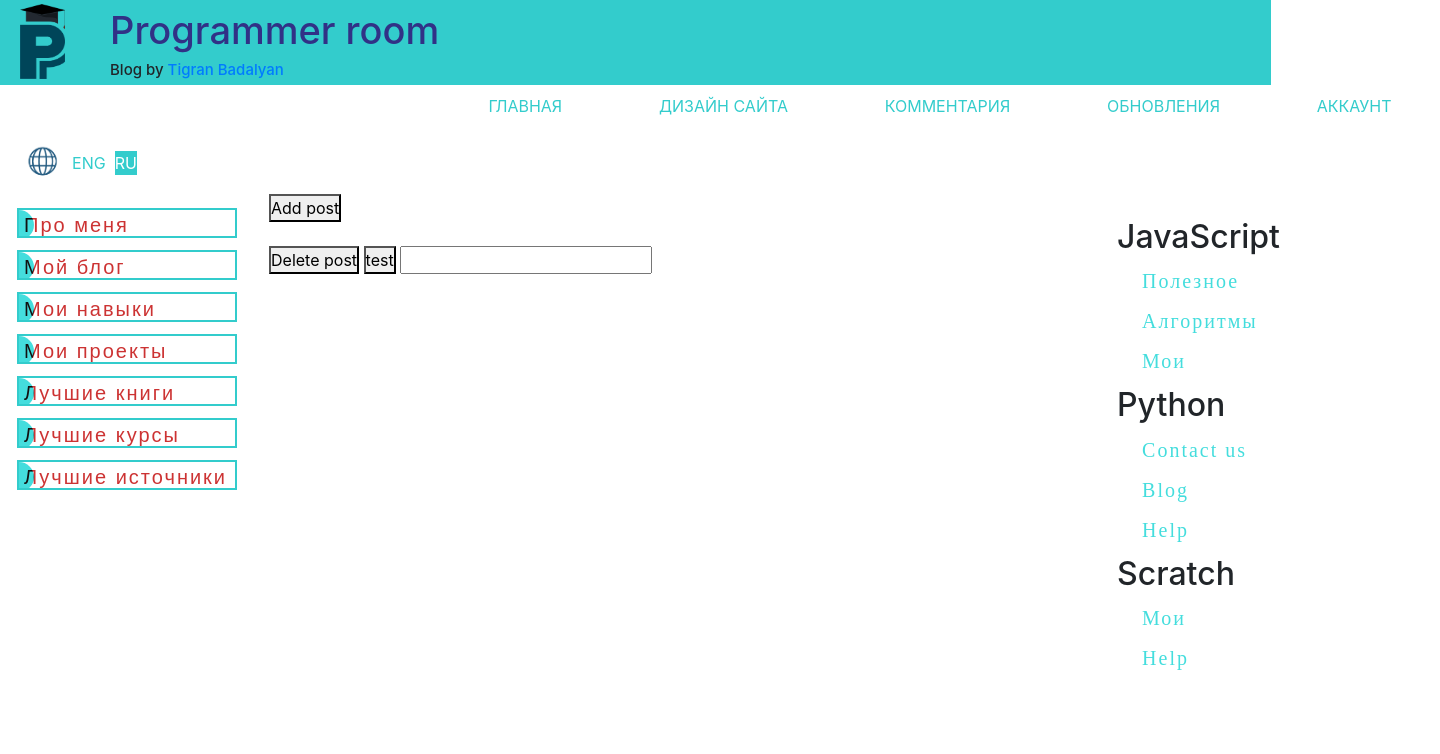
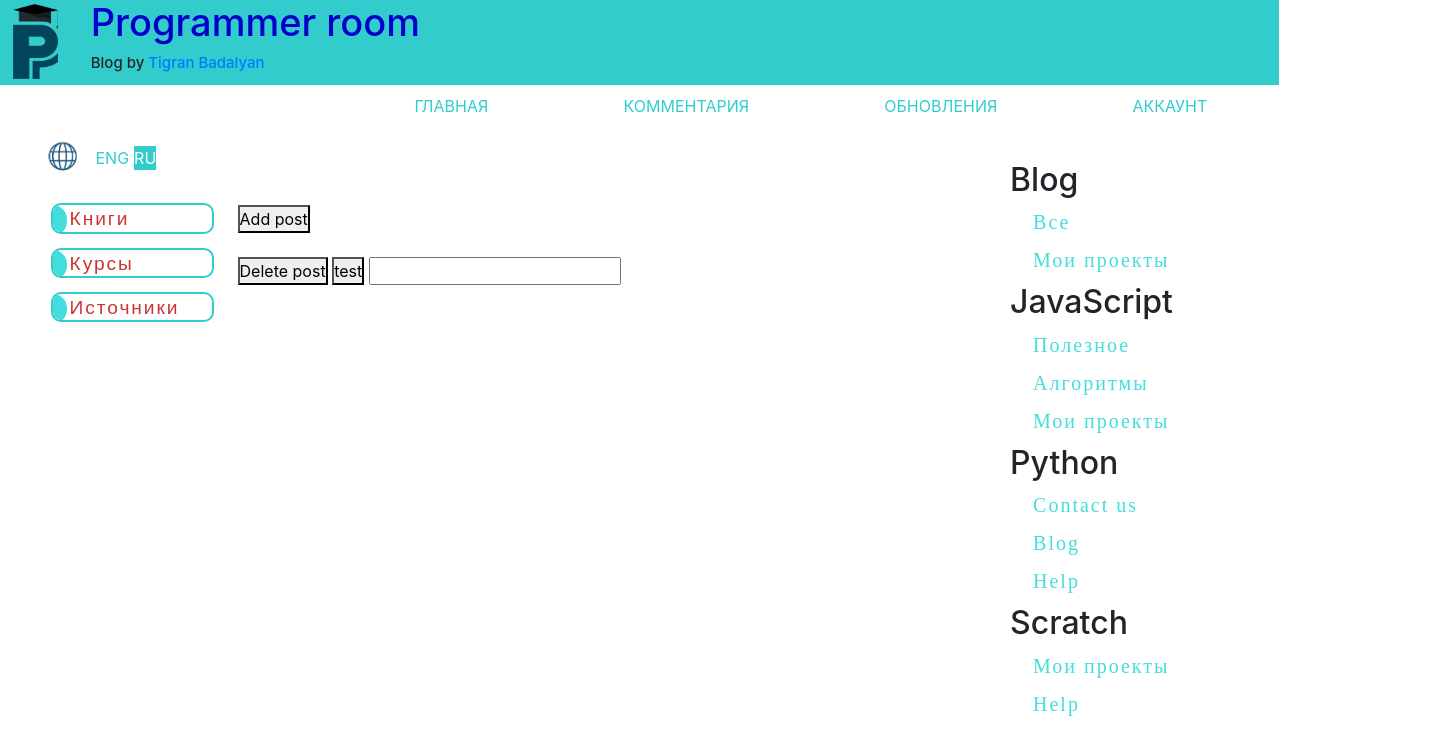
Before and after one commit to armTIGRAN/Programmer-room-, a website: page public/index.html in a window 1280 px wide. Shown: the whole page, 1440 px wide, since content can reach past the window. Drawn offline with nearby package versions, Linux system fonts and the light colour scheme; no server answers.

Commit message:
upgrade 2

```diff
--- a/public/content.js
+++ b/public/content.js
@@ -1,6 +1,5 @@
 //TOP MENU
 localStorage["language"]=="eng" ? document.getElementById("Home").innerHTML="Home" : document.getElementById("Home").innerHTML="Главная";
-localStorage["language"]=="eng" ? document.getElementById("SiteDesign").innerHTML="Site Design" : document.getElementById("SiteDesign").innerHTML="Дизайн сайта";
 localStorage["language"]=="eng" ? document.getElementById("Comments").innerHTML="Comments" : document.getElementById("Comments").innerHTML="Комментария";
 localStorage["language"]=="eng" ? document.getElementById("Updates").innerHTML="Updates" : document.getElementById("Updates").innerHTML="Обновления";
 localStorage["language"]=="eng" ? document.getElementById("Account").innerHTML="Account" : document.getElementById("Account").innerHTML="Аккаунт";
@@ -10,16 +9,15 @@ if(localStorage["account"]!="undefined") document.getElementById("Account").inne
 
 
 //LEFT MENU
-localStorage["language"]=="eng" ? document.getElementById("About").innerHTML="About me" : document.getElementById("About").innerHTML="Про меня";
-localStorage["language"]=="eng" ? document.getElementById("Blog").innerHTML="My Blog" : document.getElementById("Blog").innerHTML="Мой блог";
-localStorage["language"]=="eng" ? document.getElementById("Skills").innerHTML="My skills" : document.getElementById("Skills").innerHTML="Мои навыки";
-localStorage["language"]=="eng" ? document.getElementById("Projects").innerHTML="My projects" : document.getElementById("Projects").innerHTML="Мои проекты";
-localStorage["language"]=="eng" ? document.getElementById("Books").innerHTML="Best books" : document.getElementById("Books").innerHTML="Лучшие книги";
-localStorage["language"]=="eng" ? document.getElementById("Courses").innerHTML="Best courses" : document.getElementById("Courses").innerHTML="Лучшие курсы";
-localStorage["language"]=="eng" ? document.getElementById("Sources").innerHTML="Best sources" : document.getElementById("Sources").innerHTML="Лучшие источники";
+localStorage["language"]=="eng" ? document.getElementById("Books").innerHTML="Books" : document.getElementById("Books").innerHTML="Книги";
+localStorage["language"]=="eng" ? document.getElementById("Courses").innerHTML="Courses" : document.getElementById("Courses").innerHTML="Курсы";
+localStorage["language"]=="eng" ? document.getElementById("Sources").innerHTML="Sources" : document.getElementById("Sources").innerHTML="Источники";
 
 
-//RIGHT MENU
+                                                    //RIGHT MENU//
+//Blog
+localStorage["language"]=="eng" ? document.getElementById("All").innerHTML="All" : document.getElementById("All").innerHTML="Все";
+localStorage["language"]=="eng" ? document.getElementById("Projects").innerHTML="My Projects" : document.getElementById("Projects").innerHTML="Мои проекты";
 
 //Javascript
 localStorage["language"]=="eng" ? document.getElementById("Useful").innerHTML="Useful" : document.getElementById("Useful").innerHTML="Полезное";
--- a/public/index.html
+++ b/public/index.html
@@ -15,44 +15,42 @@
     </head>
 
     <body>
-        <header>
+        <div id="wrapper">
+        <div id="header">
             <div  class="logo"  >
                 <img style="width: 45px; height: 75px; margin-top: 4px; margin-left:30px;" src="images/logo.png" >
             </div>
 
             <hgroup class="siteName">
-                <h2 style="color:rgb(49, 49, 134)">Programmer room</h2>
+                <!-- <h2 style="color:rgb(49, 49, 134)">Programmer room</h2> -->
+                <h2 style="color:rgb(0, 0, 204)">Programmer room</h2>
                 <h3> Blog by <a href=""> <spans style="margin-left: 5px;">Tigran Badalyan</span>  </a> </h3>
             </hgroup>
-        </header>
+        </div >
 
-        <div class="menuHeader" >
-            <ul>
-                <li id="Home"></li>
-                <!-- <li  onclick="contacts()" id="contacts"></li> -->
-                <li id="SiteDesign"></li>
-                <li id="Comments"></li>
-                <li id="Updates"></li>
-                <li  onclick="login()" id="Account"></li>
-            </ul>
-        </div>
+
+        <ul class="menuHeader">
+            <li id="free"></li>
+            <li onclick="Home()" id="Home"></li>
+             <!-- <li  onclick="contacts()" id="contacts"></li> -->
+            <li onclick="Comments()" id="Comments"></li>
+            <li onclick="Updates()" id="Updates"></li>
+            <li onclick="login()" id="Account"></li>
+        </ul>
+
 
         <div class="body">
             <aside class="leftMenu">
                 <div class="language">
-                    <ul>
-                        <img style="width: 50px; margin-left:8px;" src="images/language.png" >
+                   <img style="width: 50px; height:50px; margin-bottom:15px;" src="images/language.png" >
+                        <ul>
                         <li style=" margin-left:-11x " Id="eng">Eng</li>
-                        <li  style=" margin-left:5px " Id="ru">Ru</liclass="eng">
+                        <li class="eng" style=" margin-left:5px " Id="ru">Ru</li>
                     </ul>
                 </div>
 
                 <nav style="margin-top: -8px" >
                     <ul>
-                        <li><span id="About"></span></li>
-                        <li><span id="Blog"></span></li>
-                        <li><span id="Skills"></span></li>
-                        <li><span id="Projects"></span></li>
                         <li onclick="Books()"><span id="Books"></span></li>
                         <li onclick="Courses()"><span id="Courses"></span></li>
                         <li onclick="Sources()"><span id="Sources"></span></li>
@@ -76,15 +74,18 @@
             <aside class="rightMenu">
                 <br> <br>
                     <ul>
-                        <h2 style="padding-left: -50px;">JavaScript</h2>
+                        <h2>Blog</h2>
+                        <li id="All"></li>
+                        <li id="Projects"></li>
+                        <h2> JavaScript</h2>
                         <li id="Useful"></li>
                         <li id="Algorithms"></li>
                         <li id="JSProjects"></li>
-                        <h2 style="padding-left: -50px;">Python</h2>
+                        <h2>Python</h2>
                         <li>Contact us</li>
                         <li>Blog</li>
                         <li>Help</li>
-                        <h2 style="padding-left: -50px;">Scratch</h2>
+                        <h2 >Scratch</h2>
                         <li id="ScrProjects"></li>
                         <li>Help</li>
                     </ul>
--- a/public/login.js
+++ b/public/login.js
@@ -1,4 +1,4 @@
-let accounts;
+// let accounts;
 
 if(!localStorage.getItem("account")){
 	localStorage.setItem("account", "undefined");
--- a/public/style.css
+++ b/public/style.css
@@ -5,18 +5,54 @@
   margin-left: -5px;
 }
 
-header, section, footer, aside, nav, article, figure, figcaption, hgroup{
+section, footer, aside, nav, article, figure, figcaption, hgroup{
   display: block;
 }
 
 body{
   text-align: center;
+  width:100%;
+
+  display: -moz-box;
+  display: -webkit-box;
+
+  -moz-box-pack: center;
+  -webkit-box-pack: center;
+  -ms-box-pack: center;
+  -o-box-pack: center;
 }
 
-header{
-  width:99.7%;
+#wrapper{
+  max-width:100%;
+
+  display: -moz-box;
+  display: -webkit-box;
+
+  -moz-box-orient: vertical;
+  -webkit-box-orient: vertical;
+  -ms-box-orient: vertical;
+  -o-box-orient: vertical;
+
+  -moz-box-flex: 1;
+  -webkit-box-flex: 1;
+  -ms-box-orient: vertical;
+  -o-box-orient: vertical;
+}
+
+#header{
+  width:100.5%;
   height:85px;
   background-color: rgb(51, 204, 204);
+
+  display: -moz-box;
+  display: -webkit-box;
+  display: -ms-box;
+  display: -o-box;
+
+  -moz-box-orient: horizontal;
+  -webkit-box-orient: horizontal;
+  -ms-box-orient: horizontal;
+  -o-box-orient: horizontal;
 }
 
 .menu{
@@ -24,14 +60,8 @@ header{
   width:100%;
 }
 
-.logo{
-  display:table-cell;
-}
 .siteName{
-  display:table-cell;
-  padding-left: 50px;
-  /* margin-top: -10px; */
-  /* padding-top:-20px ; */
+  padding-left: 2.7em;
 }
 .siteName h2{
   font-size: 38px;
@@ -41,79 +71,145 @@ header{
 }
 
 .body{
+  display: -moz-box;
+  display: -webkit-box;
+
+  -moz-box-orient: horizontal;
+  -webkit-box-orient: horizontal;
+  -ms-box-orient: horizontal;
+  -o-box-orient: horizontal;
+
   margin-top: -30px;
+  margin-left: 40px;
 }
 
-.menuHeader ul{
-  margin-left: 450px;
-  display: flex;
-  width: 80%;
-  max-width: 1000px;
-  justify-content: space-between;
+.menuHeader{
+  display: -moz-box;
+  display: -webkit-box;
+
+  -moz-box-orient: horizontal;
+  -webkit-box-orient: horizontal;
+  -ms-box-orient: horizontal;
+  -o-box-orient: horizontal;
+
   text-align: center;
 }
-.menuHeader li{
+.menuHeader li:not(:first-child){
+  -webkit-box-flex: 1;
+  -moz-box-flex: 1;
+  -ms-webkit-flex: 1;
+  -o-webkit-flex: 1;
+
   padding: 9px;
   text-transform: uppercase;
   cursor: pointer;
   color: rgb(51, 204, 204);
-  min-width: 80px;
-  margin: auto;
 }
-.menuHeader li:hover {
+.menuHeader li:hover:not(:first-child) {
   background-color:rgb(51, 204, 204);
   background-size: 100% 100%;
   color:white;
   animation: spring 300ms ease-out;
   font-weight: bold;
 }
-.menuHeader li:active {
+.menuHeader li:active:not(:first-child) {
   transform: translateY(4px);
+}
+.menuHeader li:first-child{
+  -webkit-box-flex: 3;
+  -moz-box-flex: 3;
+  -ms-webkit-flex: 3;
+  -o-webkit-flex: 3;
 }
 
 @keyframes spring {
   15% {
     -webkit-transform-origin: center center;
     -webkit-transform: scale(1.2, 1.1);
+
+    -moz-transform-origin: center center;
+    -moz-transform: scale(1.2, 1.1);
+
+    -ms-transform-origin: center center;
+    -ms-transform: scale(1.2, 1.1);
+
+    -o-transform-origin: center center;
+    -o-transform: scale(1.2, 1.1);
   }
   40% {
     -webkit-transform-origin: center center;
     -webkit-transform: scale(0.95, 0.95);
+
+    -moz-transform-origin: center center;
+    -moz-transform: scale(0.95, 0.95);
+
+    -ms-transform-origin: center center;
+    -ms-transform: scale(0.95, 0.95);
+
+    -o-transform-origin: center center;
+    -o-transform: scale(0.95, 0.95);
   }
   75% {
     -webkit-transform-origin: center center;
     -webkit-transform: scale(1.05, 1);
+
+    -moz-transform-origin: center center;
+    -moz-transform: scale(1.05, 1);
+
+    -ms-transform-origin: center center;
+    -ms-transform: scale(1.05, 1);
+
+    -o-transform-origin: center center;
+    -o-transform: scale(1.05, 1);
   }
   100% {
     -webkit-transform-origin: center center;
     -webkit-transform: scale(1, 1);
+
+    -moz-transform-origin: center center;
+    -moz-transform: scale(1, 1);
+
+    -ms-transform-origin: center center;
+    -ms-transform: scale(1, 1);
+
+    -o-transform-origin: center center;
+    -o-transform: scale(1, 1);
   }
 }
 
 .leftMenu{
-  display: table-cell;
-  height:auto;
-  padding: 25px;
+  height: auto;
+  padding: 20px;
+
+  display: -moz-box;
+  display: -webkit-box;
+
+  -moz-box-orient: vertical;
+  -webkit-box-orient: vertical;
+  -ms-box-orient: vertical;
+  -o-box-orient: vertical;
 }
 .leftMenu nav ul {
   list-style-type: none;
   padding: 0;
 }
 .leftMenu nav ul li {
-font-size: 20px;
+  border-radius: 10px;
+  font-size: larger;
   font-family: sans-serif;
   border: 2px solid rgb(51, 204, 204);
   letter-spacing: 0.1em;
-width: 11em;
-height: 1.5em;
+  width: 8.5em;
+  height: 1.6em;
   line-height: 1.5em;
   position: relative;
   overflow: hidden;
-margin:0.6em;
+  margin: 0.7em;
   cursor: pointer;
   padding-left: 0.5em;
 }
 .leftMenu nav ul li span {
+  padding-left: 12px;
   color: rgb(51, 204, 204);
   mix-blend-mode: difference;
 }
@@ -126,54 +222,61 @@ background-color: rgb(68, 221, 221);
   border-radius: 50%;
   top: 0;
   left: -0.75em;
-transition: 0.5s ease-out;
+  transition: 0.3s ease-out;
 }
 .leftMenu nav ul li:hover::before {
   transform: scale(7);
 }
-
-
 .rightMenu{
-  padding-left: 40px;
-  display:table-cell;
-  height:auto;
-}
-.rightMenu li{
-  color:rgb(68, 221, 221);
+  padding-right: 100px;
 }
 .rightMenu li {
 	font-size: 20px;
 	font-family: serif;
   letter-spacing: 0.1em;
-	height: 1.5em;
-	line-height: 1.em;
-	position: relative;
-	overflow: hidden;
-	margin: 0.5em;
+  margin: 0.4em;
   cursor: pointer;
-  margin-left:20px;
+  margin-left:18px;
+  color:rgb(68, 221, 221);
 }
 .rightMenu li:hover{
-  border:1px solid rgb(68, 221, 221);
-  border-top: none;
-  border-left: none;
-  border-right: none;
+  border-bottom:1px solid rgb(68, 221, 221);
+}
+.rigthMenu h2{
+  padding-left: -50px;
 }
 
+.content{
+  -webkit-box-flex: 1;
+  -moz-box-flex: 1;
+  -ms-box-flex: 1;
+  -o-box-flex: 1;
 
-.content{
-  display: table-cell;
-  width: 880px;
+  margin-top:60px;
+  width:60%;
+  min-width:210px;
  }
 
 .language{
   display: table-cell;
-margin-left: 18px;
-width: 126px;
-height: 30px;
-padding-bottom: 0px
+
+  padding-bottom: 0px;
+
+  display: -moz-box;
+  display: -webkit-box;
+
+  -moz-box-pack: start;
+  -webkit-box-pack: start;
+  -ms-box-pack: start;
+  -o-box-pack: start;
+
+  -moz-box-orient: horizontal;
+  -webkit-box-orient: horizontal;
+  -ms-box-orient: horizontal;
+  -o-box-orient: horizontal;
 }
 .language ul{
+  margin-left: 8px;
   display: flex;
   justify-content: space-between;
   text-align: center;
@@ -183,6 +286,7 @@ text-transform: uppercase;
   cursor: pointer;
   color: rgb(51, 204, 204);
   margin: auto;
+  justify-content: space-between;
 }
 .language li:hover {
   border:1px solid rgb(51, 204, 204);
```
Also changed, not shown: index.js (+29 -9 lines), public/pages.js (+30 -2 lines). Lines whose indentation alone changed are shown as unchanged.
